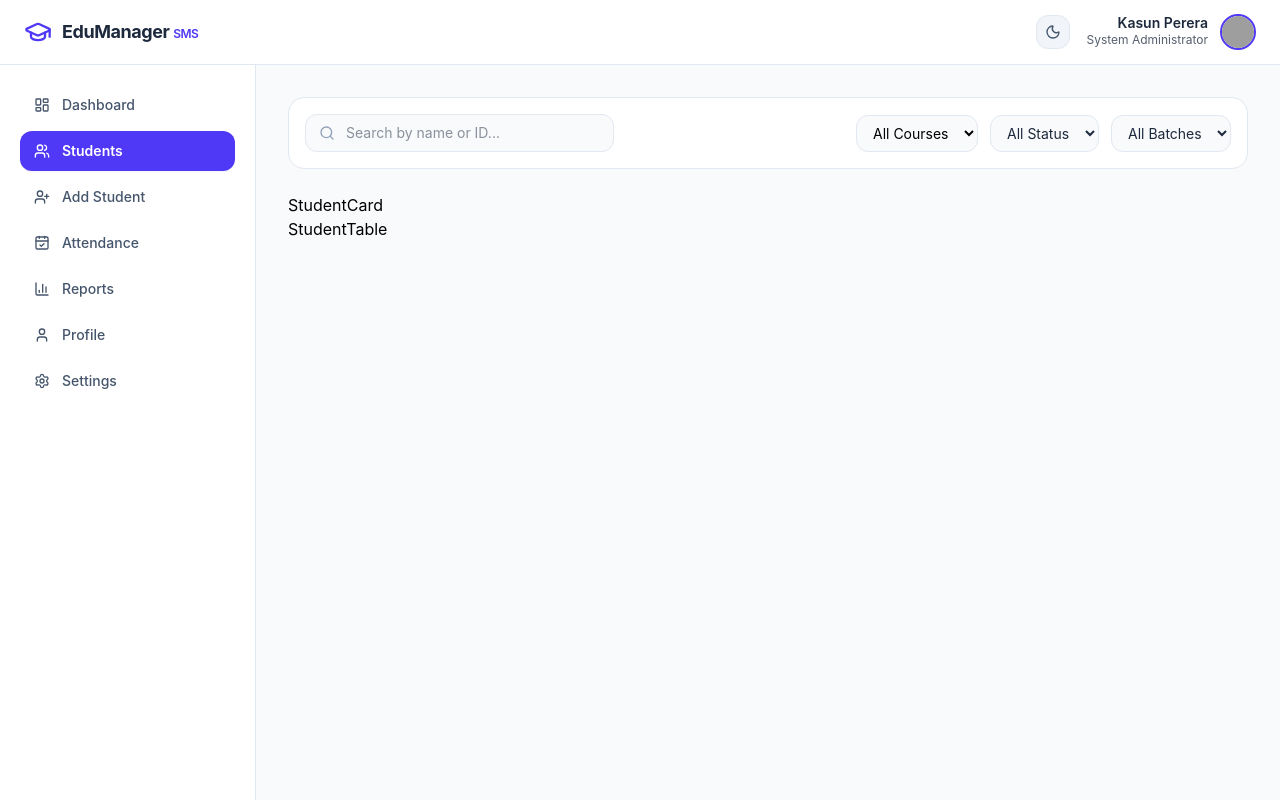
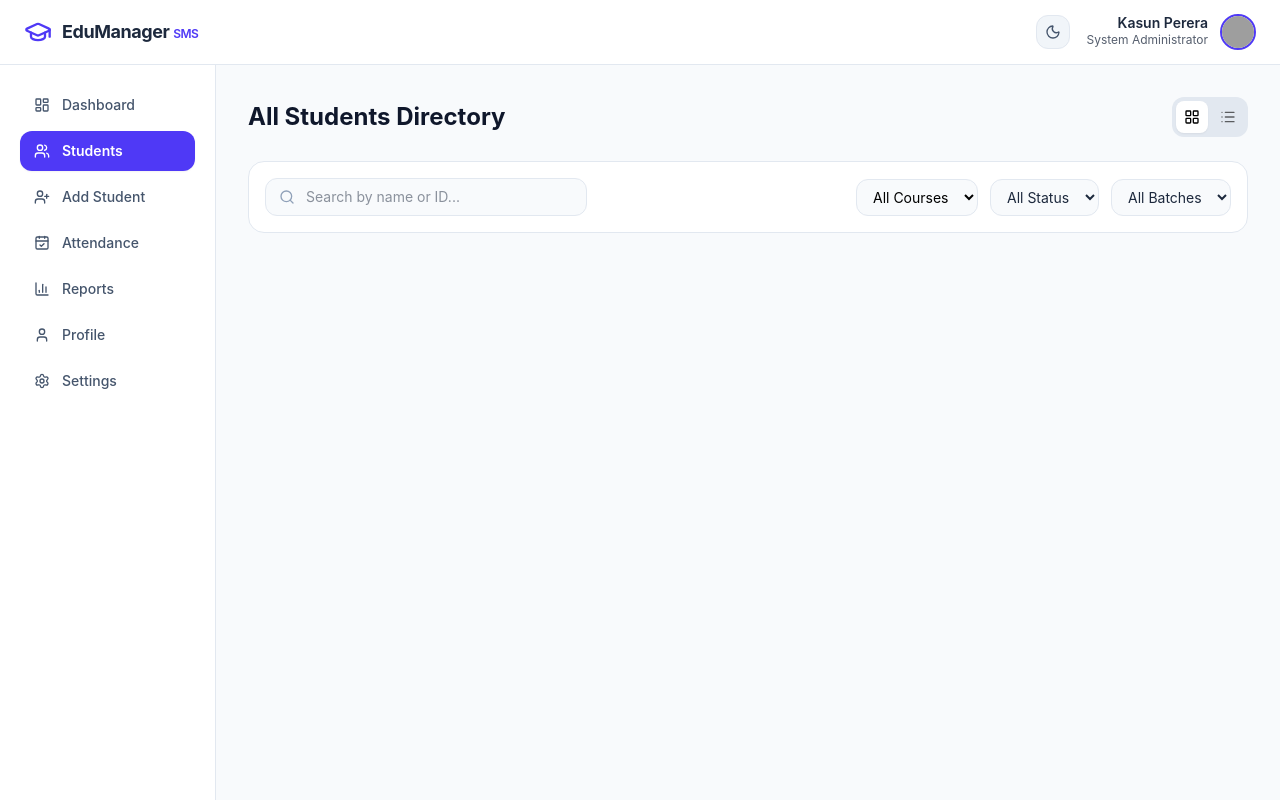
Before and after one commit to Kafoor-Nimas/Student-Management-System, a React (Vite) app: page /students in a window 1280 px wide. Built offline with nearby package versions, Linux system fonts and the light colour scheme; grey boxes are pictures that could not be loaded.

Commit message:
Add view mode toggle and search functionality in Students page.

```diff
--- a/src/components/Navbar.jsx
+++ b/src/components/Navbar.jsx
@@ -8,7 +8,7 @@ const Navbar = () => {
     <header
       className={`sticky top-0 z-40 border-b px-6 py-3.5 transition-colors ${theme === "dark" ? "bg-[#1E293B] border-slate-700 text-white" : "bg-white border-slate-200 text-slate-800"}`}
     >
-      <div className="max-w-[1500px] mx-auto flex items-center justify-between">
+      <div className="max-w-[1700px] mx-auto flex items-center justify-between">
         {/* Logo */}
         <Link to={"/"} className="flex items-center gap-2.5">
           <GraduationCap
--- a/src/components/Sidebar.jsx
+++ b/src/components/Sidebar.jsx
@@ -47,7 +47,7 @@ const Sidebar = () => {
   ];
   return (
     <aside
-      className={`w-full md:w-64 p-5 border-r min-h-[calc(100vh-65px)] transition-colors ${theme === "dark" ? "bg-[#0F172A] border-slate-700 text-slate-300" : "bg-white border-slate-200 text-slate-600"}`}
+      className={`w-full md:w-54 p-5 border-r min-h-[calc(100vh-65px)] transition-colors ${theme === "dark" ? "bg-[#0F172A] border-slate-700 text-slate-300" : "bg-white border-slate-200 text-slate-600"}`}
     >
       <nav className="space-y-1.5 font-medium text-sm">
         {links.map((link) => (
--- a/src/layout/DashboardLayout.jsx
+++ b/src/layout/DashboardLayout.jsx
@@ -9,7 +9,7 @@ const DashboardLayout = ({ children }) => {
       className={`min-h-screen transition-colors ${theme === "dark" ? "bg-[#0F172A]" : "bg-slate-50"}`}
     >
       <Navbar />
-      <div className="flex flex-col md:flex-row max-w-[1500px] mx-auto">
+      <div className="flex flex-col md:flex-row max-w-[1700px] mx-auto">
         <Sidebar />
         <main className="flex-1 p-6 md:p-8">{children}</main>
       </div>
--- a/src/pages/Students.jsx
+++ b/src/pages/Students.jsx
@@ -1,13 +1,44 @@
+import { useState } from "react";
 import SearchBar from "../components/SearchBar";
 import StudentCard from "../components/StudentCard";
 import StudentTable from "../components/StudentTable";
+import { useStudent } from "../context/StdentContext";
+import { useSearch } from "../hooks/useSearch";
+import { LayoutGrid, List } from "lucide-react";
 
 const Students = () => {
+  const { students, theme, updateStudent } = useStudent();
+  const [viewMode, setViewMode] = useState("grid");
+  const [editingStudent, setEditingStudent] = useState(null);
+
+  const search = useSearch(students);
   return (
-    <div>
-      <SearchBar />
-      <StudentCard />
-      <StudentTable />
+    <div className="space-y-6">
+      <div className="flex items-center justify-between">
+        <h1
+          className={`font-bold text-2xl ${theme === "dark" ? "text-white" : "text-slate-900"}`}
+        >
+          All Students Directory
+        </h1>
+        <div
+          className={`flex items-center gap-1 p-1 rounded-xl ${theme === "dark" ? "bg-slate-800" : "bg-slate-200"}`}
+        >
+          <button
+            onClick={() => setViewMode("grid")}
+            className={`p-2 rounded-lg cursor-pointer ${viewMode === "grid" ? `${theme === "dark" ? "bg-slate-700" : "bg-white"} shadow-xs` : "opacity-60"}`}
+          >
+            <LayoutGrid className="w-4 h-4" />
+          </button>
+          <button
+            onClick={() => setViewMode("table")}
+            className={`p-2 rounded-lg cursor-pointer ${viewMode === "table" ? `${theme === "dark" ? "bg-slate-700" : "bg-white"} shadow-xs` : "opacity-60"}`}
+          >
+            <List className="w-4 h-4" />
+          </button>
+        </div>
+      </div>
+
+      <SearchBar {...search} />
     </div>
   );
 };
```
